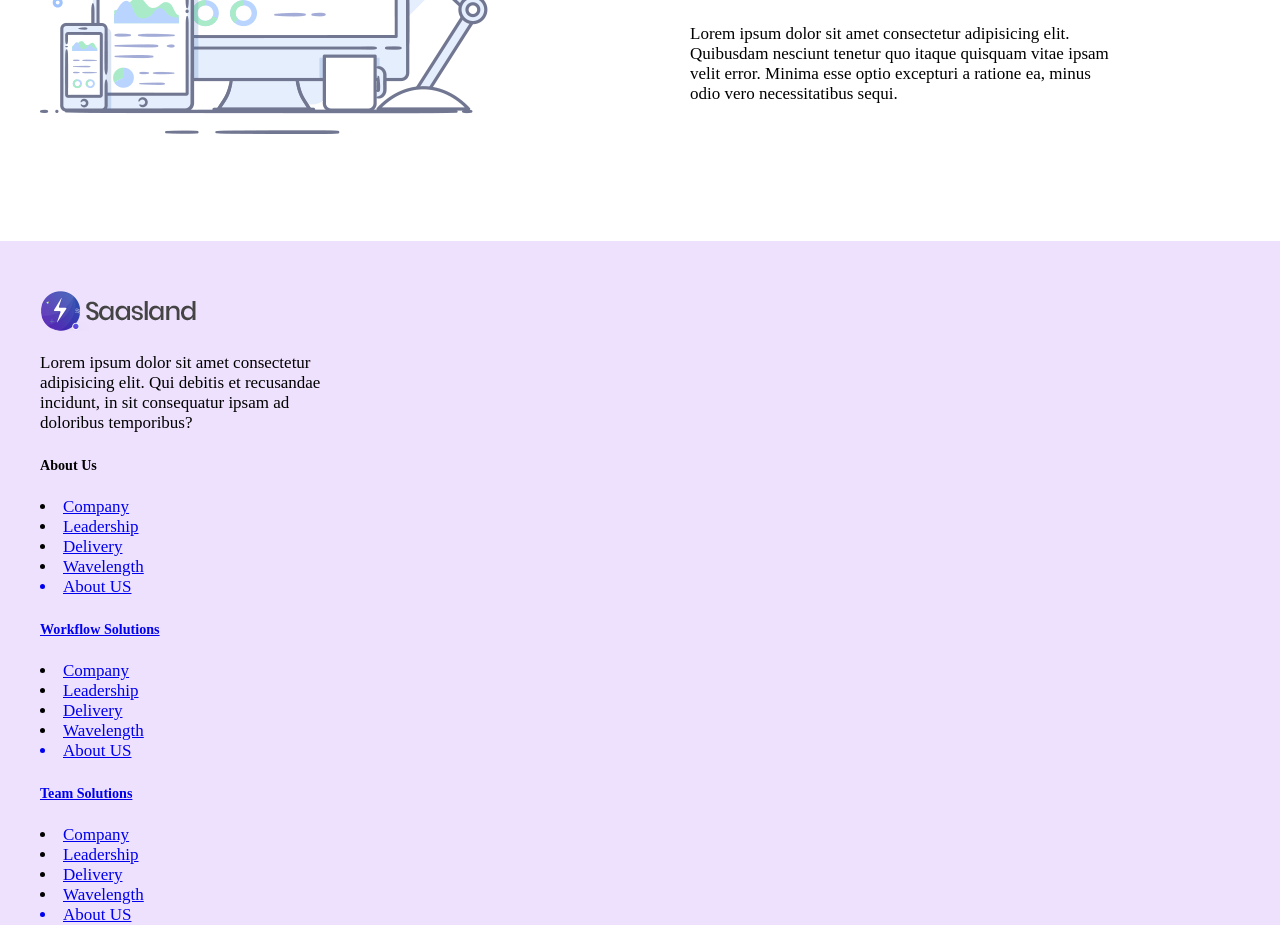
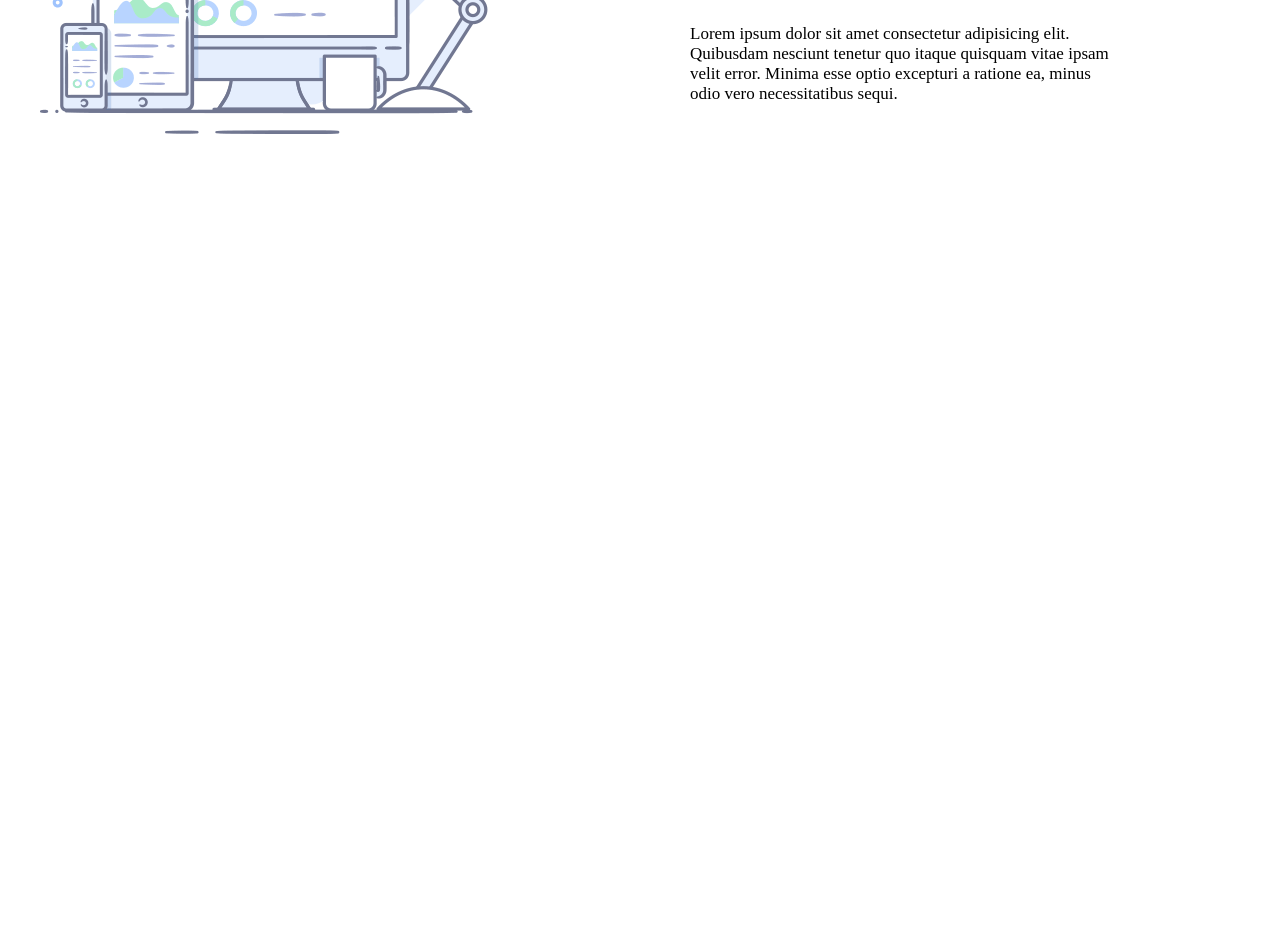
Before and after one commit to asifnkabir/Sassland, a plain HTML site: page index.html in a window 1280 px wide. Shown: the part 2437-3362 px from the top of the page. After the commit the page ends 2678 px from the top, so only its background shows below. Drawn offline with Linux system fonts and the light colour scheme.

Commit message:
index.html

```diff
--- a/index.html
+++ b/index.html
@@ -129,84 +129,5 @@
 
         </div>
         </main>
-
-        <footer>
-
-        <div class="container">
-
-        <div clas="footer-item-parent">
-
-            <div class="footer-item">
-                <img src="images/logo2.png" alt="Logo 2">
-                <p>Lorem ipsum dolor sit amet consectetur adipisicing elit. Qui debitis et recusandae incidunt, in sit consequatur ipsam ad doloribus temporibus?</p>
-
-
-            </div>
-            <div class="footer-item">
-                <h5>About Us</h5>
-                <li><a href="#">Company</li>
-                    <li><a href="#">
-                    Leadership
-                    </li>
-                        <li><a href="#">
-                        Delivery
-                        </li>
-                            <li><a href="#">
-                            Wavelength
-                            </li>
-                            <li href="#">
-                                About US
-
-
-                            </li>
-            </div>
-
-
-            <div class="footer-item">
-                <h5>
-                    Workflow Solutions
-
-            </h5>
-                <li><a href="#">Company</li>
-                    <li><a href="#">
-                    Leadership
-                    </li>
-                        <li><a href="#">
-                        Delivery
-                        </li>
-                            <li><a href="#">
-                            Wavelength
-                            </li>
-                            <li href="#">
-                                About US
-
-
-                            </li>
-                        </div>
-
-            <div class="footer-item"><h5>
-            Team Solutions
-            </h5>
-                <li><a href="#">Company</li>
-                    <li><a href="#">
-                    Leadership
-                    </li>
-                        <li><a href="#">
-                        Delivery
-                        </li>
-                            <li><a href="#">
-                            Wavelength
-                            </li>
-                            <li href="#">
-                                About US
-
-
-                            </li>
-                        </div>
-        </div>
-        </div>
-
-
-        </footer>
     </body>
     </html>
```
